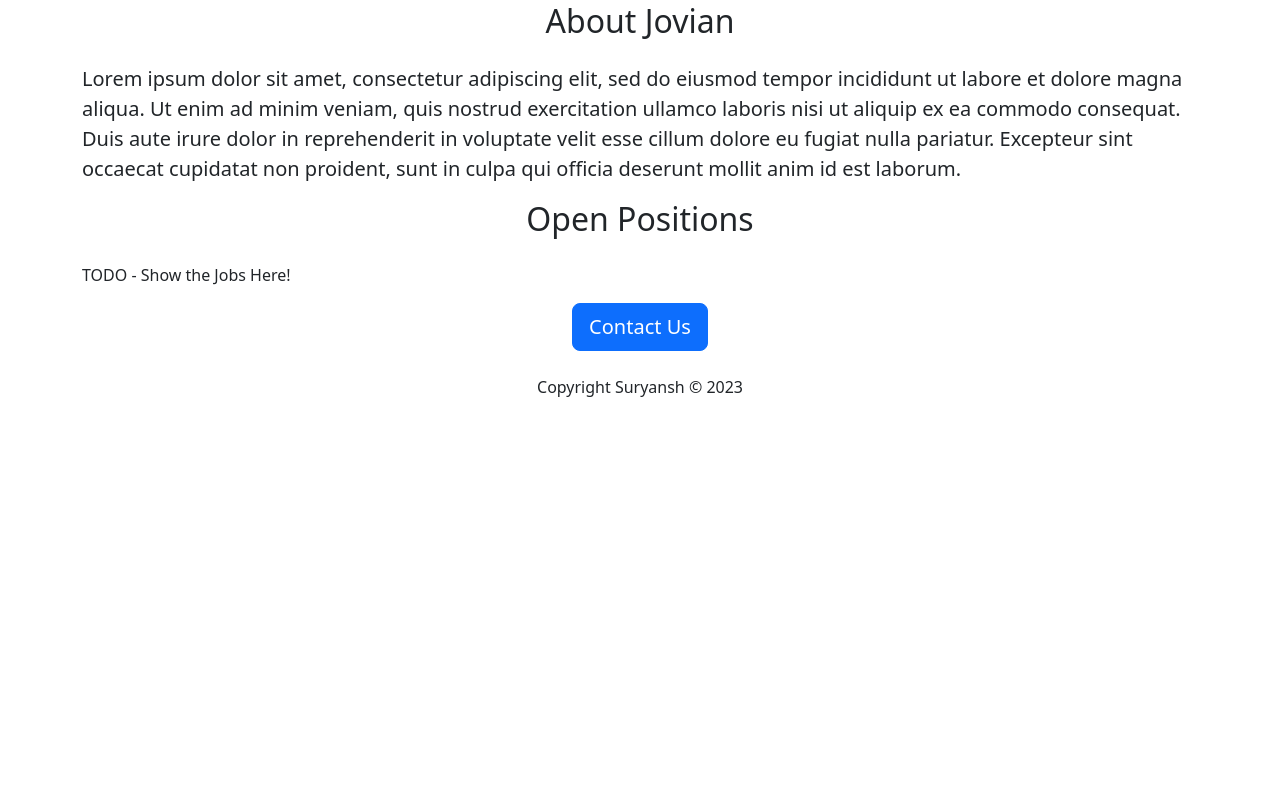
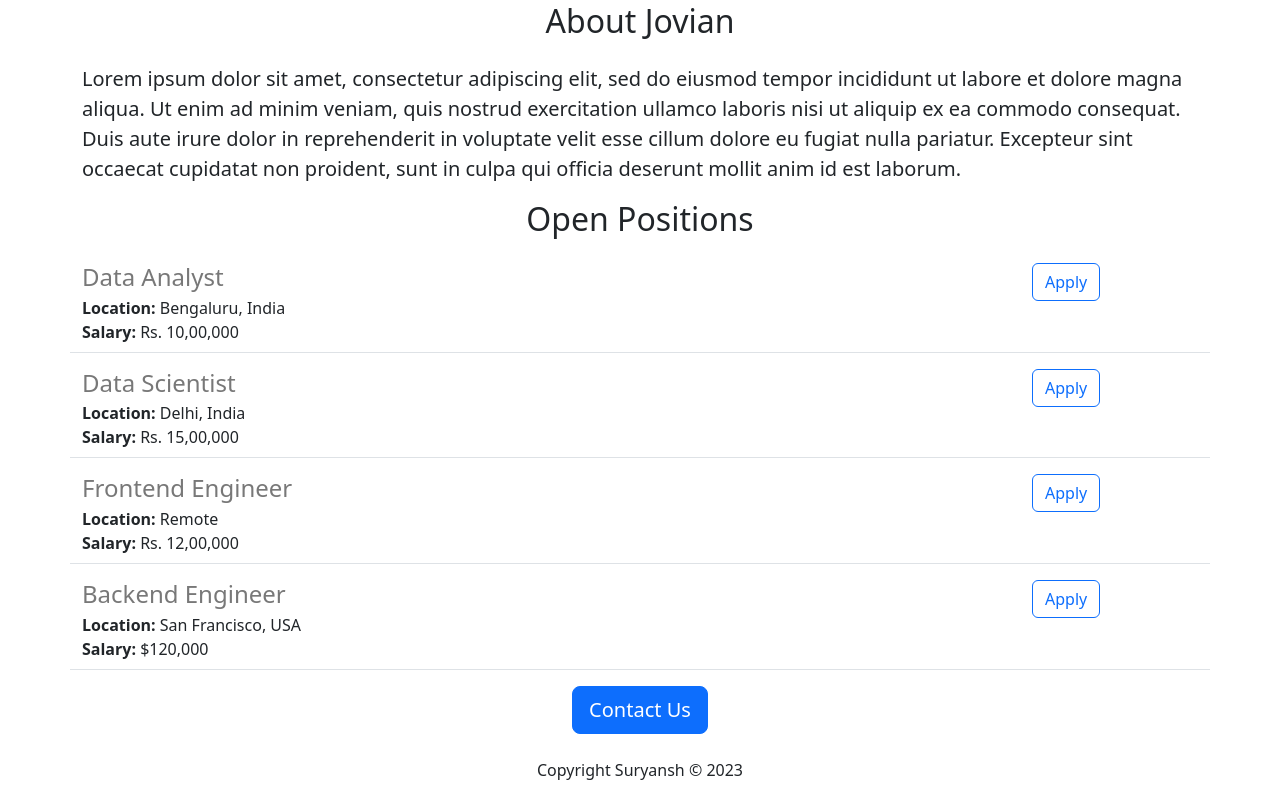
Before and after one commit to Suryansh-Kumar/Flask-Tutorial, a Flask app: page / in a window 1280 px wide. Shown: the part 446-1244 px from the top of the page. Before the commit the page ends 843 px from the top, so only its background shows below. Run offline with Flask 3, Linux system fonts and the light colour scheme.

Commit message:
Added Dynamic Data and API Routes

```diff
--- a/main.py
+++ b/main.py
@@ -1,11 +1,42 @@
-from flask import Flask, render_template
+from flask import Flask, render_template, jsonify
 
 app = Flask(__name__)
+
+JOBS = [
+    {
+        'id': 1,
+        'title': "Data Analyst",
+        "location": "Bengaluru, India",
+        "salary": "Rs. 10,00,000"
+    },
+    {
+        'id': 2,
+        'title': "Data Scientist",
+        "location": "Delhi, India",
+        "salary": "Rs. 15,00,000"
+    },
+    {
+        'id': 3,
+        'title': "Frontend Engineer",
+        "location": "Remote",
+        "salary": "Rs. 12,00,000"
+    },
+    {
+        'id': 4,
+        'title': "Backend Engineer",
+        "location": "San Francisco, USA",
+        "salary": "$120,000"
+    }
+]
 
 
 @app.route("/")
 def hello_world():
-    return render_template("index.html")
+    return render_template("index.html", jobs=JOBS, company_name="Jovian")
+
+@app.route("/api/jobs")
+def jobs():
+    return jsonify(JOBS)
 
 
 if __name__ == "__main__":
--- a/templates/index.html
+++ b/templates/index.html
@@ -3,7 +3,7 @@
 	<head>
 		<meta charset="UTF-8" />
 		<meta name="viewport" content="width=device-width, initial-scale=1.0" />
-		<title>Jovian Careers</title>
+		<title>{{company_name}} Careers</title>
 		<link
 			href="https://cdn.jsdelivr.net/npm/bootstrap@5.3.0/dist/css/bootstrap.min.css"
 			rel="stylesheet"
@@ -12,7 +12,7 @@
 		/>
 	</head>
 	<style>
-        #banner{
+		#banner {
 			width: 100%;
 			height: 360px;
 			object-fit: cover;
@@ -20,8 +20,14 @@
 	</style>
 	<body>
 		<div class="container">
-			<h1 class="text-center mt-2 mb-4">Jovian Careers</h1>
-			<img class="img-fluid" id="banner" src="/static/banner.jpg" alt="" height="320" />
+			<h1 class="text-center mt-2 mb-4">{{company_name}} Careers</h1>
+			<img
+				class="img-fluid"
+				id="banner"
+				src="/static/banner.jpg"
+				alt=""
+				height="320"
+			/>
 			<h2 class="text-center mt-2 mb-4">About Jovian</h2>
 			<p class="lead">
 				Lorem ipsum dolor sit amet, consectetur adipiscing elit, sed do
@@ -33,12 +39,23 @@
 				sunt in culpa qui officia deserunt mollit anim id est laborum.
 			</p>
 			<h2 class="text-center mt-2 mb-4">Open Positions</h2>
-			<p>TODO - Show the Jobs Here!</p>
+			<div>
+				{% for job in jobs %}
+				{% include 'jobitem.html' %}
+				{% endfor %}
+			</div>
 			<div class="text-center">
 				<button class="btn btn-primary btn-lg">Contact Us</button>
-				<p class="mt-4">Copyright Suryansh &copy; 2023</p>
+				<p class="mt-4">
+					Copyright Suryansh &copy; <span id="element"></span>
+				</p>
 			</div>
 		</div>
+		<script>
+			let element = document.getElementById("element");
+			const currentYear = new Date().getFullYear();
+			element.innerHTML = currentYear;
+		</script>
 		<script
 			src="https://cdn.jsdelivr.net/npm/bootstrap@5.3.0/dist/js/bootstrap.bundle.min.js"
 			integrity="sha384-geWF76RCwLtnZ8qwWowPQNguL3RmwHVBC9FhGdlKrxdiJJigb/j/68SIy3Te4Bkz"
--- /dev/null
+++ b/templates/jobitem.html
@@ -0,0 +1,14 @@
+<div class="border-bottom row" style="padding-bottom: 8px; margin-bottom: 16px">
+	<div class="col-10">
+		<h4 style="color: rgb(120, 120, 120); margin-bottom: 4px">
+			{{job.get('title')}}
+		</h4>
+		<div><b>Location: </b>{{job.get("location")}}</div>
+		{% if 'salary' in job %}
+		<div><b>Salary: </b>{{job.get("salary")}}</div>
+	</div>
+	<div class="col-2">
+		<button type="button" class="btn btn-outline-primary">Apply</button>
+	</div>
+	{% endif %}
+</div>
```
Lines whose indentation alone changed are shown as unchanged.
